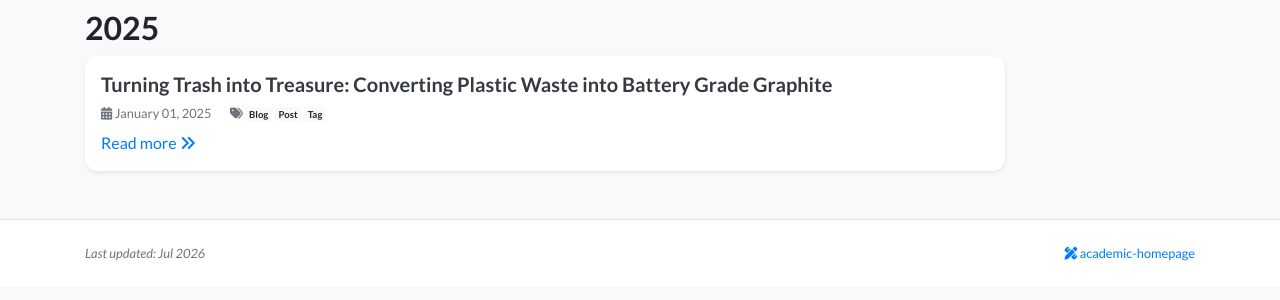
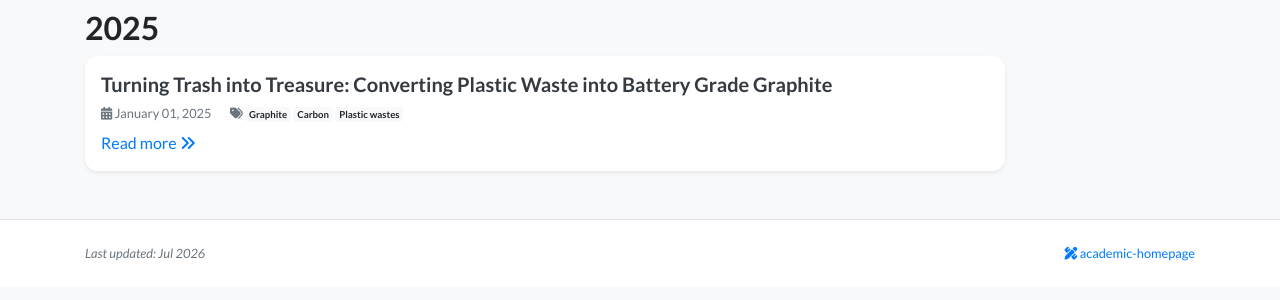
Before and after one commit to ShakshiSekar/ShakshiSekar.github.io, a Jekyll site: the page built from blog.html, in a window 1280 px wide. Shown: the part 451-751 px from the top of the page. Built offline with Jekyll 4.4.1, drawn with Linux system fonts in a browser that asks for light colours; nearby versions of some CDN libraries; a style sheet for code colours, icons or effects is not loaded.

Commit message:
2025-01-01-blog-post-2.md

```diff
--- a/_posts/2025-01-01-blog-post-2.md
+++ b/_posts/2025-01-01-blog-post-2.md
@@ -3,9 +3,9 @@ layout: blog_post
 title: 'Turning Trash into Treasure: Converting Plastic Waste into Battery Grade Graphite'
 date: 2025-01-01
 tags:
-  - Blog
-  - Post
-  - Tag
+  - Graphite
+  - Carbon
+  - Plastic wastes
 ---
 
 <div style="position: relative; padding-bottom: 56.25%; height: 0; overflow: hidden;">
```
